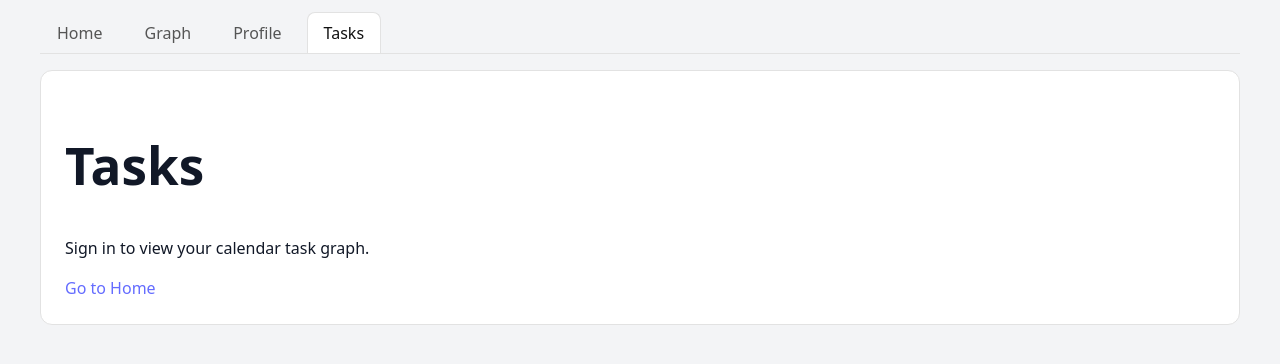
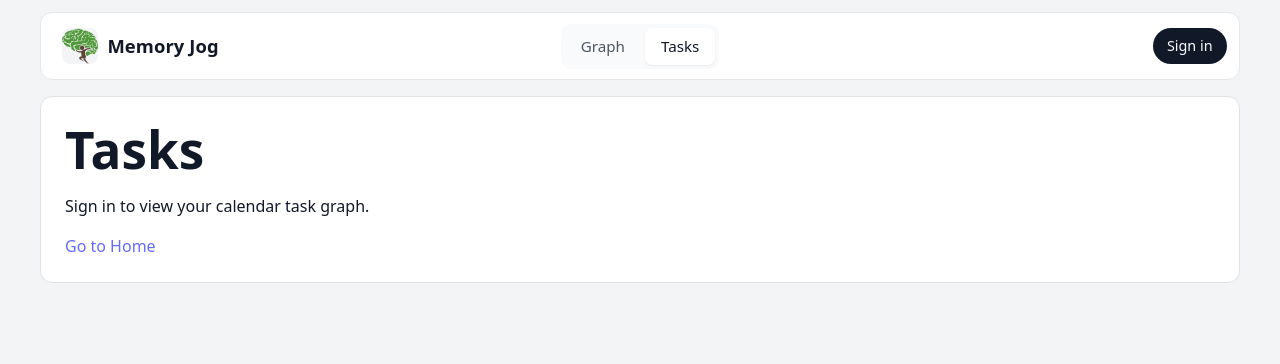
Before and after one commit to jcasp09/bte-alzheimers_web, a React (Vite) app: page /tasks in a window 1280 px wide. Shown: the top 364 px of the page. Built offline with nearby package versions, Linux system fonts and the light colour scheme; no server answers.

Commit message:
feat: Add header and logo

```diff
--- a/index.html
+++ b/index.html
@@ -2,8 +2,9 @@
 <html lang="en">
   <head>
     <meta charset="UTF-8" />
-    <link rel="icon" type="image/svg+xml" />
+    <link rel="icon" type="image/png" sizes="48x48" href="/favicon.png" />
     <meta name="viewport" content="width=device-width, initial-scale=1.0" />
+    <meta name="theme-color" content="#ffffff" />
     <title>Memory Jog</title>
   </head>
   <body>
--- a/src/App.module.css
+++ b/src/App.module.css
@@ -2,33 +2,6 @@
   max-width: 1200px;
   margin: 0 auto;
   padding: 0.75rem 1.5rem 1.5rem 1.5rem;
-}
-
-.tabs {
-  display: flex;
-  gap: 0.5rem;
-  border-bottom: 1px solid #e2e2e2;
-  margin-bottom: 1rem;
-}
-
-.tab {
-  padding: 0.5rem 1rem;
-  border-radius: 0.5rem 0.5rem 0 0;
-  border: 1px solid transparent;
-  border-bottom: none;
-  text-decoration: none;
-  color: #555;
-  font-weight: 500;
-}
-
-.tab:hover {
-  background-color: #f5f5f5;
-}
-
-.tabActive {
-  color: #111;
-  border-color: #e2e2e2;
-  background-color: #ffffff;
 }
 
 .tabContent {
--- a/src/App.tsx
+++ b/src/App.tsx
@@ -1,6 +1,6 @@
-import { NavLink, Route, Routes } from 'react-router-dom'
-import clsx from 'clsx'
+import { Route, Routes } from 'react-router-dom'
 import { AuthProvider } from './contexts/AuthProvider'
+import Header from './components/Header'
 import Home from './pages/Home'
 import Graph from './pages/Graph'
 import Profile from './pages/Profile'
@@ -11,33 +11,7 @@ function App() {
   return (
     <AuthProvider>
       <div className={styles.app}>
-        <nav className={styles.tabs}>
-          <NavLink
-            to="/"
-            end
-            className={({ isActive }) => clsx(styles.tab, isActive && styles.tabActive)}
-          >
-            Home
-          </NavLink>
-          <NavLink
-            to="/graph"
-            className={({ isActive }) => clsx(styles.tab, isActive && styles.tabActive)}
-          >
-            Graph
-          </NavLink>
-          <NavLink
-            to="/profile"
-            className={({ isActive }) => clsx(styles.tab, isActive && styles.tabActive)}
-          >
-            Profile
-          </NavLink>
-          <NavLink
-            to="/tasks"
-            className={({ isActive }) => clsx(styles.tab, isActive && styles.tabActive)}
-          >
-            Tasks
-          </NavLink>
-        </nav>
+        <Header />
 
         <main className={styles.tabContent}>
           <Routes>
--- /dev/null
+++ b/src/components/Header.module.css
@@ -0,0 +1,186 @@
+.header {
+  display: grid;
+  grid-template-columns: 1fr auto 1fr;
+  align-items: center;
+  gap: 1rem;
+  padding: 0.6rem 0.75rem;
+  margin-bottom: 1rem;
+  background-color: #ffffff;
+  border: 1px solid #e5e7eb;
+  border-radius: 0.75rem;
+}
+
+.brand {
+  display: inline-flex;
+  align-items: center;
+  gap: 0.6rem;
+  padding: 0.35rem 0.55rem;
+  border-radius: 0.6rem;
+  text-decoration: none;
+  color: #111827;
+  justify-self: start;
+  transition: background-color 0.15s ease;
+}
+
+.brand:hover {
+  background-color: #f3f4f6;
+}
+
+.brand:focus-visible {
+  outline: 2px solid #4f46e5;
+  outline-offset: 2px;
+}
+
+.brandLogo {
+  width: 2.25rem;
+  height: 2.25rem;
+  border-radius: 0.5rem;
+  object-fit: contain;
+  background-color: #f3f4f6;
+  flex-shrink: 0;
+}
+
+.brandName {
+  font-size: 1.15rem;
+  font-weight: 600;
+  letter-spacing: 0.005em;
+  white-space: nowrap;
+}
+
+.nav {
+  display: inline-flex;
+  align-items: center;
+  gap: 0.25rem;
+  padding: 0.25rem;
+  border-radius: 0.6rem;
+  background-color: #f9fafb;
+  justify-self: center;
+}
+
+.navLink {
+  padding: 0.45rem 1rem;
+  border-radius: 0.45rem;
+  text-decoration: none;
+  color: #4b5563;
+  font-weight: 500;
+  font-size: 0.95rem;
+  transition: background-color 0.15s ease, color 0.15s ease;
+}
+
+.navLink:hover {
+  background-color: #ffffff;
+  color: #111827;
+}
+
+.navLink:focus-visible {
+  outline: 2px solid #4f46e5;
+  outline-offset: 2px;
+}
+
+.navLinkActive {
+  background-color: #ffffff;
+  color: #111827;
+  box-shadow: 0 1px 2px rgba(17, 24, 39, 0.08);
+}
+
+.profile {
+  display: inline-flex;
+  align-items: center;
+  gap: 0.55rem;
+  padding: 0.3rem 0.7rem 0.3rem 0.3rem;
+  border-radius: 999px;
+  text-decoration: none;
+  color: #111827;
+  background-color: #f9fafb;
+  border: 1px solid #e5e7eb;
+  justify-self: end;
+  max-width: 14rem;
+  transition: background-color 0.15s ease, border-color 0.15s ease;
+}
+
+.profile:hover {
+  background-color: #ffffff;
+  border-color: #d1d5db;
+}
+
+.profile:focus-visible {
+  outline: 2px solid #4f46e5;
+  outline-offset: 2px;
+}
+
+.profileActive {
+  border-color: #4f46e5;
+  background-color: #ffffff;
+}
+
+.avatar {
+  width: 1.85rem;
+  height: 1.85rem;
+  border-radius: 50%;
+  background-color: #4f46e5;
+  color: #ffffff;
+  display: inline-flex;
+  align-items: center;
+  justify-content: center;
+  font-weight: 600;
+  font-size: 0.9rem;
+  flex-shrink: 0;
+  overflow: hidden;
+}
+
+.profileName {
+  font-size: 0.95rem;
+  font-weight: 500;
+  white-space: nowrap;
+  overflow: hidden;
+  text-overflow: ellipsis;
+}
+
+.signIn {
+  justify-self: end;
+  padding: 0.45rem 0.9rem;
+  border-radius: 999px;
+  background-color: #111827;
+  color: #f9fafb;
+  text-decoration: none;
+  font-size: 0.9rem;
+  font-weight: 500;
+}
+
+.signIn:hover {
+  background-color: #48284f;
+}
+
+.signIn:focus-visible {
+  outline: 2px solid #4f46e5;
+  outline-offset: 2px;
+}
+
+@media (max-width: 640px) {
+  .header {
+    grid-template-columns: 1fr auto;
+    grid-template-areas:
+      'brand profile'
+      'nav   nav';
+    row-gap: 0.5rem;
+  }
+
+  .brand {
+    grid-area: brand;
+  }
+
+  .nav {
+    grid-area: nav;
+    justify-self: stretch;
+    justify-content: center;
+  }
+
+  .profile,
+  .signIn {
+    grid-area: profile;
+  }
+
+  .profileName {
+    display: none;
+  }
+}
--- /dev/null
+++ b/src/components/Header.tsx
@@ -0,0 +1,85 @@
+import { NavLink, Link } from 'react-router-dom'
+import clsx from 'clsx'
+import { useAuth } from '../contexts/AuthContext'
+import styles from './Header.module.css'
+
+const PRODUCT_NAME = 'Memory Jog'
+
+function displayLabelFor(user: { displayName?: string | null; email?: string | null } | null): string {
+  if (user == null)
+    return 'Sign in'
+
+  if (user.displayName != null && user.displayName.trim() !== '')
+    return user.displayName
+
+  if (user.email != null && user.email.length > 0) {
+    // Later, this will be a first and last name
+    const [localPart] = user.email.split('@')
+    return localPart
+  }
+
+  return 'Account'
+}
+
+/** First visible character of the label, uppercased. Falls back to '?'. */
+function initialFor(label: string): string {
+  const trimmed = label.trim()
+  return trimmed.length === 0 ? '?' : trimmed.charAt(0).toUpperCase();
+}
+
+function Header() {
+  const { user } = useAuth()
+  const label = displayLabelFor(user)
+  const initial = initialFor(label)
+
+  return (
+    <header className={styles.header}>
+      <Link to="/" className={styles.brand} aria-label={`${PRODUCT_NAME} home`}>
+        <img
+          src="/logo.png"
+          alt=""
+          aria-hidden="true"
+          className={styles.brandLogo}
+          width={36}
+          height={36}
+        />
+        <span className={styles.brandName}>{PRODUCT_NAME}</span>
+      </Link>
+
+      <nav className={styles.nav} aria-label="Primary">
+        <NavLink
+          to="/graph"
+          className={({ isActive }) => clsx(styles.navLink, isActive && styles.navLinkActive)}
+        >
+          Graph
+        </NavLink>
+        <NavLink
+          to="/tasks"
+          className={({ isActive }) => clsx(styles.navLink, isActive && styles.navLinkActive)}
+        >
+          Tasks
+        </NavLink>
+      </nav>
+
+      {user ? (
+        <NavLink
+          to="/profile"
+          className={({ isActive }) => clsx(styles.profile, isActive && styles.profileActive)}
+          aria-label={`Open profile for ${label}`}
+        >
+          <span className={styles.avatar} aria-hidden="true">
+            {/* Replace this span with an <img> once profile photos exist. */}
+            {initial}
+          </span>
+          <span className={styles.profileName}>{label}</span>
+        </NavLink>
+      ) : (
+        <Link to="/" className={styles.signIn}>
+          Sign in
+        </Link>
+      )}
+    </header>
+  )
+}
+
+export default Header
--- a/src/index.css
+++ b/src/index.css
@@ -32,6 +32,7 @@ a:hover {
 h1 {
   font-size: 3.2em;
   line-height: 1.1;
+  margin: 0 0 0.5rem;
 }
 
 button {
--- a/src/pages/Graph.module.css
+++ b/src/pages/Graph.module.css
@@ -1,19 +1,20 @@
 .headerRow {
   display: flex;
-  align-items: flex-start;
+  align-items: center;
   justify-content: space-between;
   flex-wrap: wrap;
   gap: 1rem;
-  margin-bottom: 1rem;
+  margin-bottom: 0.25rem;
 }
 
 .pageTitle {
-  margin-bottom: 0.25rem;
+  margin: 0;
 }
 
 .pageSubtitle {
   color: #6b7280;
   font-size: 0.875rem;
+  margin: 0 0 1rem;
 }
 
 .toolbar {
--- a/src/pages/Graph.tsx
+++ b/src/pages/Graph.tsx
@@ -411,12 +411,7 @@ function Graph() {
   return (
     <section>
       <div className={styles.headerRow}>
-        <div>
-          <h1 className={styles.pageTitle}>Relationship Graph</h1>
-          <p className={styles.pageSubtitle}>
-            Your personal map of the people and places around you.
-          </p>
-        </div>
+        <h1 className={styles.pageTitle}>Relationship Graph</h1>
 
         <div className={styles.toolbar}>
           <button
@@ -453,6 +448,10 @@ function Graph() {
           </button>
         </div>
       </div>
+
+      <p className={styles.pageSubtitle}>
+        Your personal map of the people and places around you.
+      </p>
 
       {syncEdgeError ? (
         <div className={styles.syncBanner}>
```
Also changed, not shown: public/favicon.png (added), public/logo.png (added).
